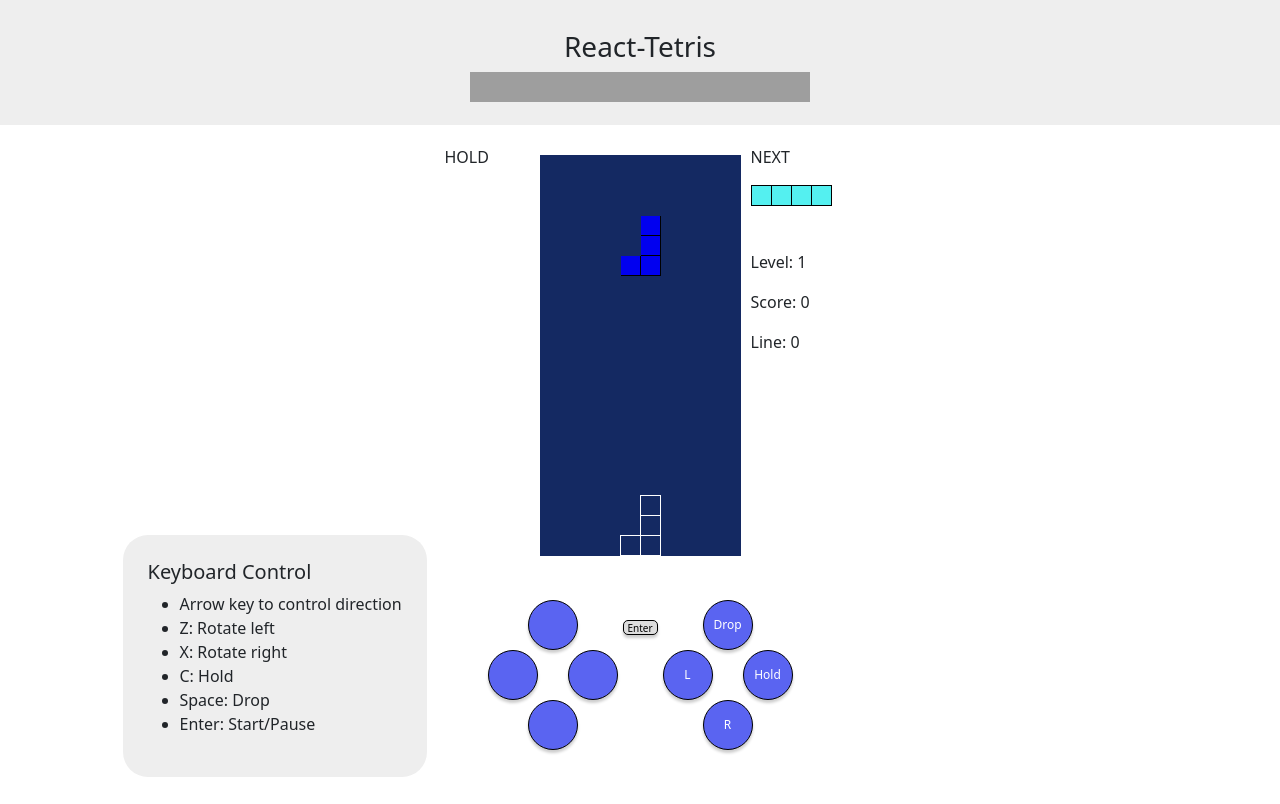
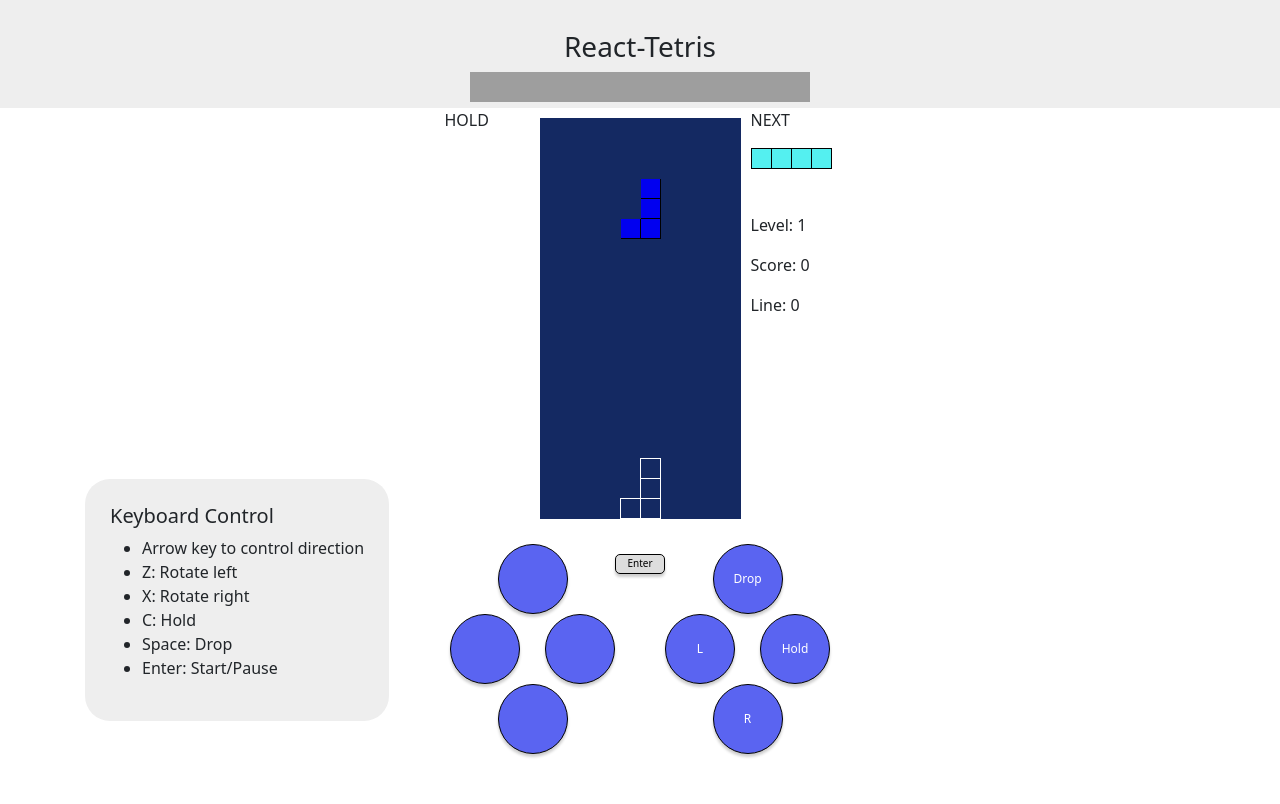
Before and after one commit to Rafe/react-tetris, a React (Create React App) app: page / in a window 1280 px wide. Built offline with nearby package versions, Linux system fonts and the light colour scheme; grey boxes are pictures that could not be loaded.

Commit message:
feat: make button bigger

```diff
--- a/src/App.tsx
+++ b/src/App.tsx
@@ -683,7 +683,7 @@ const LeftPad = styled.div`
 const CenterPad = styled.div`
   display: flex;
   flex-direction: column;
-  margin: 20px 5px;
+  margin: 10px 0;
 `
 
 const RightPad = styled.div`
@@ -692,7 +692,7 @@ const RightPad = styled.div`
 `
 
 const CenterRow = styled.div`
-  width: 130px;
+  width: 165px;
   display: flex;
   justify-content: center;
 `
@@ -702,15 +702,14 @@ const MiddleRow = styled.div`
   justify-content: space-between;
 `
 
-
 const Button = styled.button`
   background-color: #5a64f1;
   border: 1px solid #000;
   border-radius: 50%;
   box-shadow: 0 3px 3px rgba(0, 0, 0, 0.2);
   color: white;
-  width: 50px;
-  height: 50px;
+  width: 70px;
+  height: 70px;
   text-aligh: center;
   font-size: 12px;
 `
@@ -721,8 +720,8 @@ const StartButton = styled.button`
   border-radius: 5px;
   box-shadow: 0 3px 3px rgba(0, 0, 0, 0.2);
   padding: 0;
-  width: 35px;
-  height: 15px;
+  width: 50px;
+  height: 20px;
   text-aligh: center;
   font-size: 10px;
 `
```
